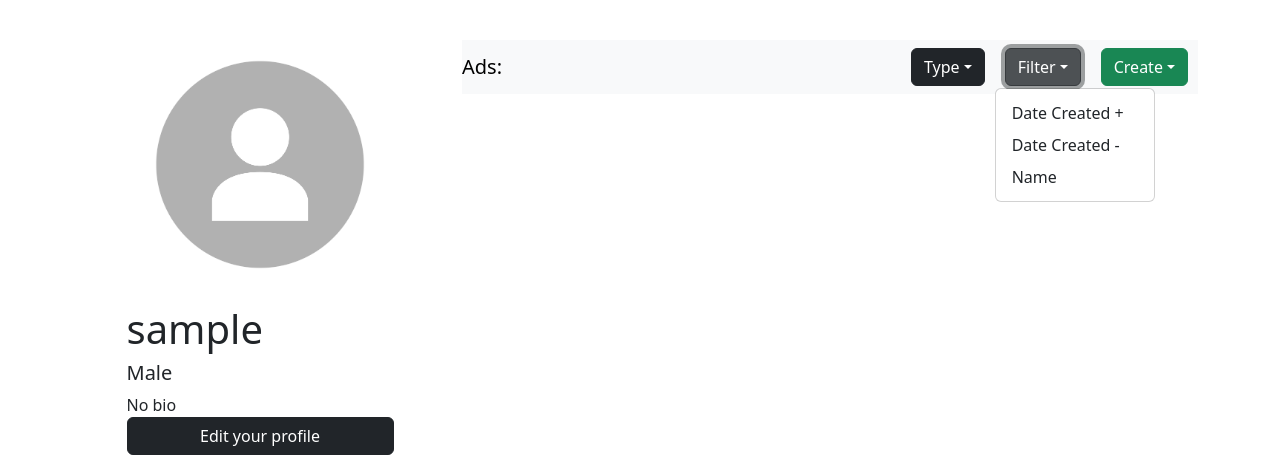
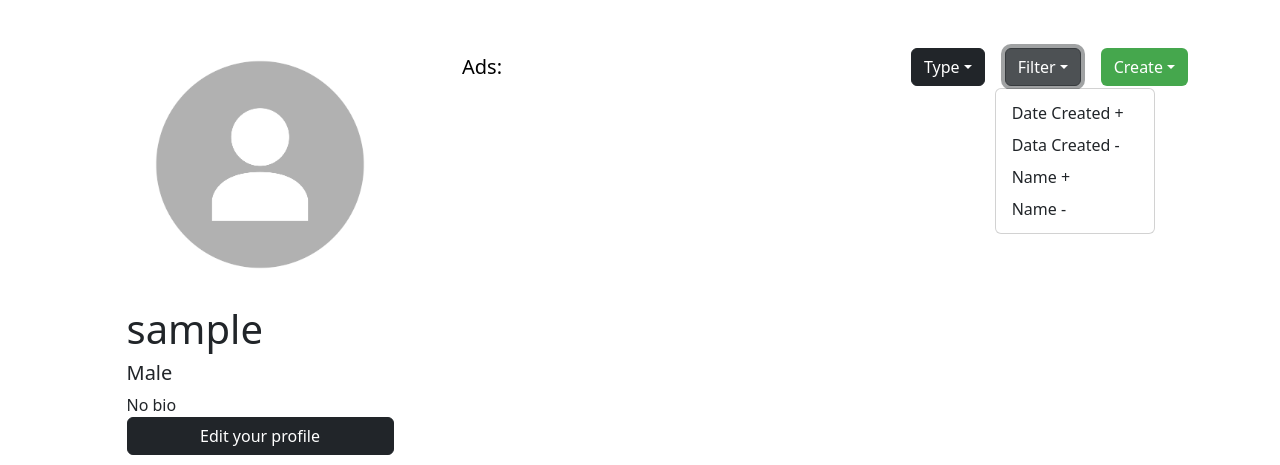
Before and after one commit to Kirill-Stepankov/AdoptMe, a Django app: a page that uses adoptme/userprofile/templates/userprofile/userprofile.html in a window 1280 px wide, after a click on "Filter". Shown: the part 82-547 px from the top of the page. Run offline with Django 4.2, Linux system fonts and the light colour scheme; the visitor is signed in with stand-in values (Sample User, id 1); data comes from the database, SQL or seed files in the repository.

Commit message:
add posts ordering

```diff
--- a/adoptme/userprofile/forms.py
+++ b/adoptme/userprofile/forms.py
@@ -49,6 +49,7 @@
        return picture
 
 class PetAdvertForm(forms.ModelForm):
+    photo = forms.ImageField(widget=forms.widgets.FileInput)
     class Meta:
         model = PetAdvert
         fields = [
--- a/adoptme/userprofile/templates/userprofile/userprofile.html
+++ b/adoptme/userprofile/templates/userprofile/userprofile.html
@@ -28,7 +28,7 @@
             </div>
         </div>
         <div class="col text-start">
-            <nav class="navbar bg-body-tertiary navbar navbar-expand-lg bg-body-tertiary" style="margin-bottom: 20px;">
+            <nav class="navbar navbar-expand-lg" style="margin-bottom: 20px; background-color: white;">
                   <span class="navbar-brand mb-0 h1">Ads:</span>
                   <ul class="nav navbar-nav ms-auto d-flex align-items-center">
                     <li class="nav-item dropdown" style="padding: 0 10px 0 10px;">
@@ -41,14 +41,35 @@
                     <li class="nav-item dropdown" style="padding: 0 10px 0 10px;">
                         <a class="btn btn-dark dropdown-toggle" href="#" role="button" data-bs-toggle="dropdown" aria-expanded="false">Filter</a>
                         <ul class="dropdown-menu">
-                            <li><a class="dropdown-item" href="{% url 'profile:profile' request.user.profile.slug %}">Date Created +</a></li>
-                            <li><a class="dropdown-item" href="{% url 'profile:edit_profile'  %}">Date Created -</a></li>
-                            <li><a class="dropdown-item" href="{% url 'profile:edit_profile'  %}">Name</a></li>
+                            <li>
+                                <form method="GET">
+                                    <input type="hidden" id="ordering_type" name="ordering_type" value="time_create" />
+                                    <button type='submit' class="btn btn-dark dropdown-item">Date Created +</button>
+                                </form>
+                            </li>
+                            <li>
+                                <form method="GET">
+                                    <input type="hidden" id="ordering_type" name="ordering_type" value="-time_create" />
+                                    <button type='submit' class="btn btn-dark dropdown-item">Data Created -</button>
+                                </form>
+                            </li>
+                            <li>
+                                <form method="GET">
+                                    <input type="hidden" id="ordering_type" name="ordering_type" value="name" />
+                                    <button type='submit' class="btn btn-dark dropdown-item">Name +</button>
+                                </form>
+                            </li>
+                            <li>
+                                <form method="GET">
+                                    <input type="hidden" id="ordering_type" name="ordering_type" value="-name" />
+                                    <button type='submit' class="btn btn-dark dropdown-item">Name -</button>
+                                </form>
+                            </li>
                           </ul>
                     </li>
                     {% if userprofile.user == request.user %}
                     <li class="nav-item dropdown" style="padding: 0 10px 0 10px;">
-                        <a class="btn btn-success dropdown-toggle" href="#" role="button" data-bs-toggle="dropdown" aria-expanded="false">Create</a>
+                        <a class="btn dropdown-toggle" href="#" role="button" data-bs-toggle="dropdown" aria-expanded="false" style="background-color: rgb(69, 167, 77); color: white;">Create</a>
                         <ul class="dropdown-menu">
                             <li><a class="dropdown-item" href="{% url 'profile:profile' request.user.profile.slug %}">Sitter Ad</a></li>
                             <li><a class="dropdown-item" href="{% url 'profile:create_petad' %}">Pet Ad</a></li>
@@ -60,17 +81,22 @@
               {% for ad in petads %}
                 <div class="row" style="margin-bottom: 20px;">
                     <div class="col-4 text-center">
-                    <img class="rounded-5 border border-4" src="{% static 'userprofile/images/500x500.jpg'%}" style="width: 70%;">
+                        <img class="rounded-5 border border-4" src="{{ad.photo.url}}" alt="PetAdvert" style="width: 70%;">
                     </div>
                     <div class="col-6 text-start">
-                    <a href="#" class="link-dark link-underline-opacity-25"><h1>{{ad.name}}</h1></a>
+                        <a href="{% url 'profile:petad_detail' ad.pk %}" class="link-dark link-underline-opacity-25"><h1>{{ad.name}}</h1></a>
                         <p>{{ad.about|linebreaks|truncatewords:37}}</p>
                     </div>
                     <div class="col-2 d-flex align-items-center" >
                         <span class="align-middle">
-                        <a class="btn btn-dark" style="width: 100%; margin-bottom: 10px;">More info</a>
-                        <a class="btn btn-success" style="width: 100%; margin-bottom: 10px;">Edit</a>
-                        <a class="btn btn-danger" style="width: 100%; margin-bottom: 10px;">Delete</a>
+                            <a href="{% url 'profile:petad_detail' ad.pk %}" class="btn btn-dark" style="width: 100%; margin-bottom: 10px;">More info</a>
+                            {% if ad.owner == request.user.profile %}
+                            <a href="{% url 'profile:petad_update' ad.pk %}" class="btn" style="width: 100%; margin-bottom: 10px; background-color: rgb(69, 167, 77); color: white;">Edit</a>
+                            <form method="POST" action="{% url 'profile:petad_delete' ad.pk %}">
+                                {% csrf_token %}
+                                <button type="submit" class="btn" style="width: 100%; margin-bottom: 10px; background-color: lightcoral; color: white;">Delete</button>
+                             </form>
+                            {% endif %}
                         </span>
                     </div>
                 </div>
--- a/adoptme/userprofile/urls.py
+++ b/adoptme/userprofile/urls.py
@@ -1,5 +1,7 @@
 from django.urls import path
-from .views import RegisterView, IndexView, LoginUserView, ProfileView, EditProfileView, CreatePetAdView
+from .views import RegisterView, IndexView, LoginUserView, ProfileView, \
+      EditProfileView, CreatePetAdView, PetAdDetailView, PetAdUpdateView, \
+      PetAdDeleteView
 from django.contrib.auth.views import LogoutView
 
 app_name = "profile"
@@ -10,5 +12,8 @@
     path('logout/', LogoutView.as_view(), name='logout'),
     path('profile/<slug:profile_slug>', ProfileView.as_view(), name='profile'),
     path('settings', EditProfileView.as_view(), name='edit_profile'),
-    path('create/petad/', CreatePetAdView.as_view(), name='create_petad')
+    path('petad/create/', CreatePetAdView.as_view(), name='create_petad'),
+    path('petad/detail/<int:petad_pk>', PetAdDetailView.as_view(), name='petad_detail'),
+    path('petad/edit/<int:petad_pk>', PetAdUpdateView.as_view(), name='petad_update'),
+    path('petad/delete/<int:petad_pk>', PetAdDeleteView.as_view(), name='petad_delete')
 ]
--- a/adoptme/userprofile/views.py
+++ b/adoptme/userprofile/views.py
@@ -1,7 +1,7 @@
 from typing import Any, Optional
 from django.db import models
 from django.shortcuts import render, redirect
-from django.views.generic import CreateView, View, DetailView, UpdateView
+from django.views.generic import CreateView, View, DetailView, UpdateView, DeleteView
 from django.contrib.auth import login, logout
 from django.contrib.auth.views import LoginView
 from django.contrib.auth.mixins import LoginRequiredMixin
@@ -11,6 +11,10 @@
 from django.contrib.auth.mixins import UserPassesTestMixin
 from .models import Profile, PetAdvert
 from .utils import unauthenticated_user
+from django.contrib.auth.mixins import PermissionRequiredMixin
+from django.core.exceptions import PermissionDenied
+from django.http import Http404, HttpRequest, HttpResponse
+from django.db.models import Q
 
 
 @method_decorator(unauthenticated_user, name='dispatch')
@@ -41,7 +45,8 @@
 
     def get_context_data(self, **kwargs):
         context = super().get_context_data(**kwargs)
-        context['petads'] = PetAdvert.objects.filter(owner=self.request.user.profile)
+        context['petads'] = PetAdvert.objects.filter(owner=kwargs['object']).order_by(self.request.GET.get('ordering_type') or 'name')
+        print(self.request)
         return context
 
     # def test_func(self):
@@ -64,5 +69,50 @@
 
     def form_valid(self, form):
         PetAdvert.objects.create(owner=self.request.user.profile, **form.cleaned_data)
-        print(*form.cleaned_data)
-        return redirect('profile:home')
+        return redirect(self.get_success_url())
+
+    def get_success_url(self):
+        return reverse_lazy('profile:profile', kwargs={'profile_slug': self.request.user.profile.slug})
+
+class PetAdDetailView(DetailView):
+    model = PetAdvert
+    pk_url_kwarg = 'petad_pk'
+    template_name = 'userprofile/petad_detail.html'
+    context_object_name = 'petad'
+
+class PetAdUpdateView(UpdateView):
+    model = PetAdvert
+    pk_url_kwarg = 'petad_pk'
+    context_object_name = 'petad'
+    form_class = PetAdvertForm
+    template_name = 'userprofile/petad_edit.html'
+
+    def get_object(self, queryset = None):
+        obj =  super().get_object(queryset)
+        if obj.owner != self.request.user.profile:
+            raise Http404
+        return obj
+
+    def get_success_url(self):
+        return reverse_lazy('profile:profile', kwargs={'profile_slug': self.request.user.profile.slug})
+
+class PetAdDeleteView(DeleteView):
+    model = PetAdvert
+    pk_url_kwarg = 'petad_pk'
+
+    def get(self, request: HttpRequest, *args: Any, **kwargs: Any) -> HttpResponse:
+        return self.post(request, *args, **kwargs)
+
+    def post(self, request, *args, **kwargs):
+        self.object = self.get_object()
+        self.object.delete()
+        return redirect(self.get_success_url())
+
+    def get_success_url(self):
+        return reverse_lazy('profile:profile', kwargs={'profile_slug': self.request.user.profile.slug})
+
+    def get_object(self, queryset = None):
+        obj =  super().get_object(queryset)
+        if obj.owner != self.request.user.profile:
+            raise Http404
+        return obj
```
Also changed, not shown: adoptme/userprofile/templates/userprofile/petad_detail.html (added, +25 -0 lines), adoptme/userprofile/templates/userprofile/petad_edit.html (added, +17 -0 lines). Lines whose indentation alone changed are shown as unchanged.
